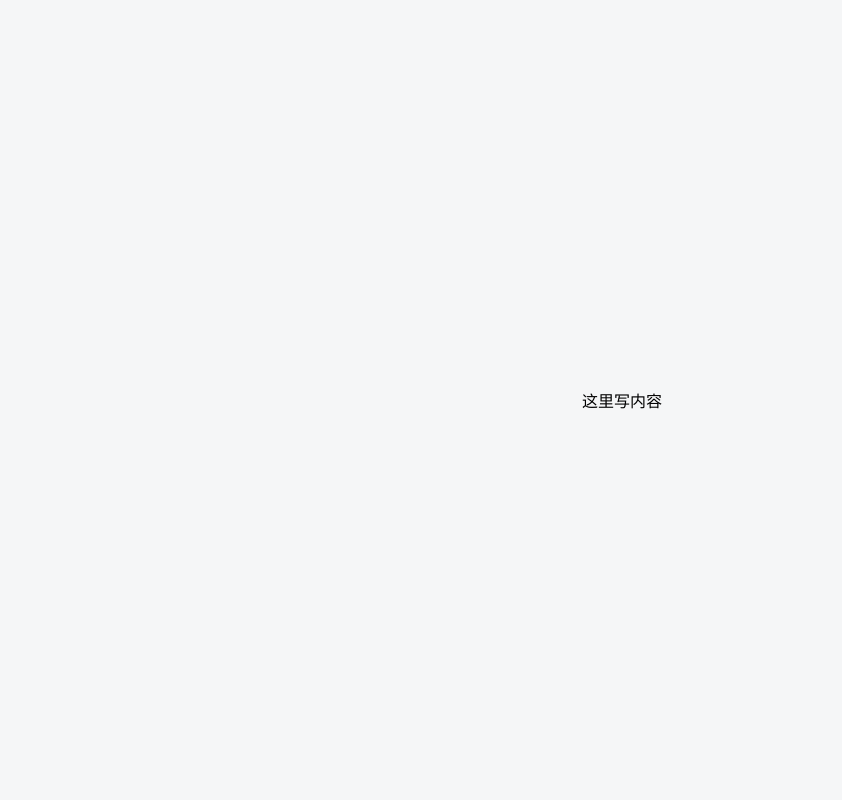
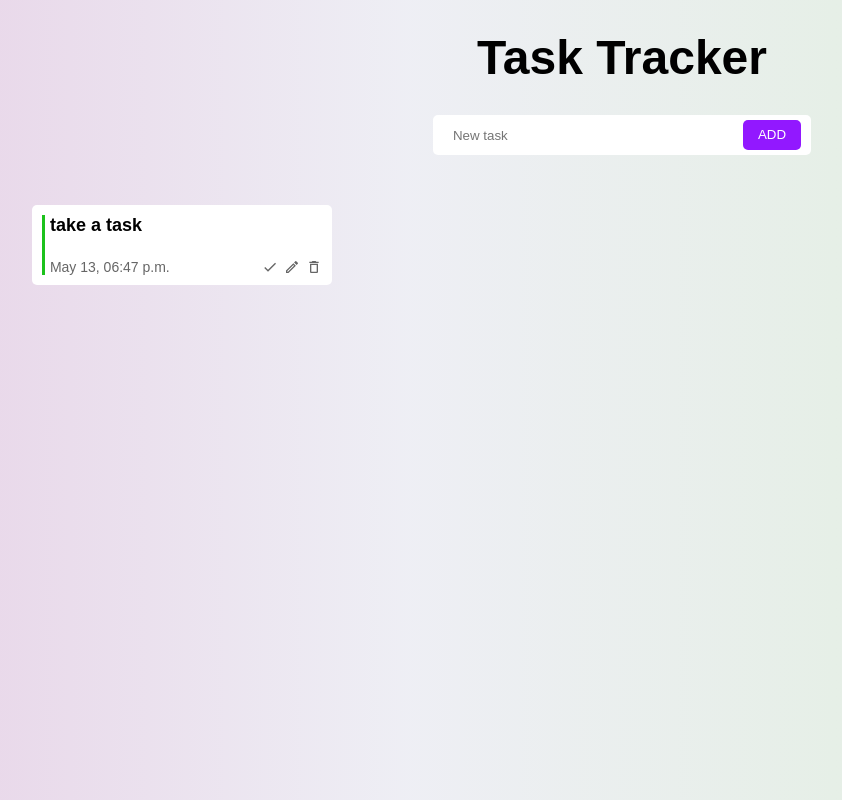
Before and after one commit to GETID1/create-react-app-temp, a React (Create React App) app: page / in a window 1280 px wide. Shown: the whole page, without its empty margins (18-860 px from the left). Built offline with nearby package versions, Linux system fonts and the light colour scheme.

Commit message:
feat: ui

```diff
--- a/src/App.css
+++ b/src/App.css
@@ -1,7 +1,14 @@
 .container {
     position: relative;
     display: flex;
-    justify-content: center;
+    flex-direction: column;
     align-items: center;
     height: 100vh;
+    background: linear-gradient(to right, rgb(221 187 221 / 50%), rgb(231 231 242 / 50%), rgb(215 232 215 / 50%), rgb(234 214 214 / 50%));
 }
+
+.p-title {
+    font-size: 48px;
+    font-weight: 700;
+    margin-top: 30px;
+}
--- a/src/App.js
+++ /dev/null
@@ -1,12 +0,0 @@
-import React from "react";
-import "./App.css";
-
-function App() {
-  return (
-    <div className="App">
-      <div className="container">这里写内容</div>
-    </div>
-  );
-}
-
-export default App;
--- /dev/null
+++ b/src/App.jsx
@@ -0,0 +1,22 @@
+import React from "react";
+import "./App.css";
+import AddComp from "./components/AddComp";
+import TodosComp from "./components/TodosComp";
+
+function App() {
+  return (
+    <div className="App">
+      <div className="container">
+        <h1 className="p-title">Task Tracker</h1>
+        <AddComp
+          onAdd={(todoText) => {
+            console.log("Add button clicked", todoText);
+          }}
+        />
+        <TodosComp />
+      </div>
+    </div>
+  );
+}
+
+export default App;
--- /dev/null
+++ b/src/components/AddComp/index.css
@@ -0,0 +1,27 @@
+.add-comp-container {
+    display: flex;
+    justify-content: center;
+    align-items: center;
+    background: #fff;
+    margin-top: 30px;
+    padding: 5px 10px;
+    border-radius: 5px;
+}
+.add-comp-container .add-comp-input {
+    width: 300px;
+    height: 30px;
+    border: 1px solid #ccc;
+    border-radius: 5px;
+    padding: 0 10px;
+    border: none;
+}
+.add-comp-container .add-comp-button {
+    padding: 0 15px;
+    height: 30px;
+    line-height: 30px;
+    background: #9218ff;
+    color: #fff;
+    border: none;
+    border-radius: 5px;
+    cursor: pointer;
+}
--- /dev/null
+++ b/src/components/AddComp/index.jsx
@@ -0,0 +1,33 @@
+import React from "react";
+import "./index.css";
+
+const AddComp = ({ onAdd }) => {
+  const [todoText, setTodoText] = React.useState("");
+  return (
+    <div className="add-comp-container">
+      <input
+        className="add-comp-input"
+        type="text"
+        placeholder="New task"
+        value={todoText}
+        onInput={(e) => {
+          const value = e.target.value.trim();
+          setTodoText(value);
+        }}
+      />
+      <button
+        className="add-comp-button"
+        onClick={() => {
+          if (todoText) {
+            onAdd?.(todoText);
+            setTodoText("");
+          }
+        }}
+      >
+        ADD
+      </button>
+    </div>
+  );
+};
+
+export default AddComp;
--- /dev/null
+++ b/src/components/TodoItemComp/index.css
@@ -0,0 +1,44 @@
+.todo-item-comp-container {
+    width: 300px;
+    display: flex;
+    align-items: center;
+    padding: 10px;
+    background: #fff;
+    border-radius: 5px;
+    height: 80px;
+}
+
+.todo-item-comp-container .todo-item-comp-line {
+    width: 3px;
+    height: 100%;
+    margin-right: 5px;
+}
+.todo-item-comp-container .todo-item-comp-main {
+    width: 100%;
+    height: 100%;
+    display: flex;
+    flex-direction: column;
+    justify-content: space-between;
+
+}
+
+.todo-item-comp-container .todo-item-comp-main-title {
+    font-size: 18px;
+}
+
+.todo-item-comp-container .todo-item-comp-main-footer {
+    display: flex;
+    justify-content: space-between;
+    align-items: center;
+    width: 100%;
+    color: #666;
+    font-size: 14px;
+}
+.todo-item-comp-container .t-i-c-m-f-utils {
+    display: flex;
+    font-size: 16px;
+}
+.todo-item-comp-container .t-i-c-m-f-utils svg {
+    margin-left: 6px;
+    cursor: pointer;
+}
--- /dev/null
+++ b/src/components/TodoItemComp/index.jsx
@@ -0,0 +1,29 @@
+import React from "react";
+import "./index.css";
+import { MdDone, MdOutlineModeEdit, MdOutlineDelete } from "react-icons/md";
+
+const TodoItemComp = ({ done }) => {
+  return (
+    <div className="todo-item-comp-container">
+      <div
+        className="todo-item-comp-line"
+        style={{
+          backgroundColor: done ? "#1cc21c" : "#9218ff",
+        }}
+      ></div>
+      <div className="todo-item-comp-main">
+        <h2 className="todo-item-comp-main-title">take a task</h2>
+        <div className="todo-item-comp-main-footer">
+          <div className="t-i-c-m-f-time">May 13, 06:47 p.m.</div>
+          <div className="t-i-c-m-f-utils">
+            <MdDone />
+            <MdOutlineModeEdit />
+            <MdOutlineDelete  />
+          </div>
+        </div>
+      </div>
+    </div>
+  );
+};
+
+export default TodoItemComp;
--- /dev/null
+++ b/src/components/TodosComp/index.css
@@ -0,0 +1,7 @@
+.todos-comp-container {
+  display: flex;
+  flex-wrap: wrap;
+  width: 100%;
+  margin-top: 50px;
+  padding: 0 50px;
+}
--- /dev/null
+++ b/src/components/TodosComp/index.jsx
@@ -0,0 +1,13 @@
+import React from "react";
+import "./index.css";
+import TodoItemComp from "../TodoItemComp";
+
+const TodosComp = () => {
+  return (
+    <div className="todos-comp-container">
+      <TodoItemComp done={true}/>
+    </div>
+  );
+};
+
+export default TodosComp;
--- a/src/index.css
+++ b/src/index.css
@@ -6,8 +6,32 @@ body,
   font-family: PingFangSC, sans-serif, system-ui !important;
 }
 
+/* 样式清除 */
 * {
   margin: 0;
   padding: 0;
   font-family: PingFangSC, sans-serif, system-ui !important;
+  box-sizing: border-box;
 }
+
+ul,
+ol,
+li {
+  list-style: none;
+}
+
+img {
+  vertical-align: top;
+  border: none;
+}
+a {
+  text-decoration: none;
+  color: #333;
+}
+input {
+  border: none;
+  appearance: none;
+  -moz-appearance: none;
+  outline: none;
+  -webkit-appearance: none;
+}
```
Also changed, not shown: src/components/Dialog/index.css (deleted, +0 -32 lines), src/components/Dialog/index.jsx (deleted, +0 -44 lines).
